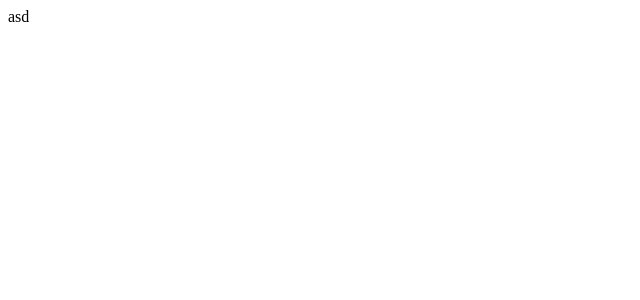
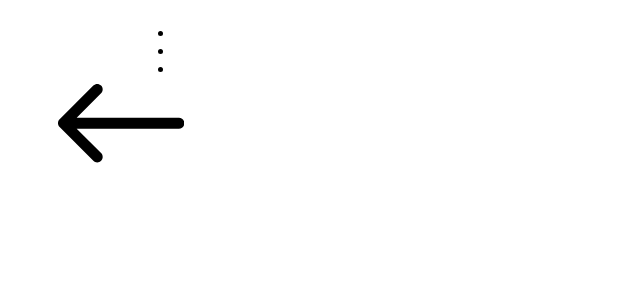
Before and after one commit to Stealty/V_Dex, a React (Vite) app: page /pokedex in a window 1280 px wide. Shown: the top 300 px of the page, without its empty margins (0-640 px from the left). Built offline with nearby package versions, Linux system fonts and the light colour scheme.

Commit message:
create Routes for homescreen and pokedex pages

```diff
--- a/package.json
+++ b/package.json
@@ -11,6 +11,7 @@
   "dependencies": {
     "react": "^18.2.0",
     "react-dom": "^18.2.0",
+    "react-router-dom": "^6.3.0",
     "sass": "^1.54.0"
   },
   "devDependencies": {
--- /dev/null
+++ b/src/Router.jsx
@@ -0,0 +1,14 @@
+import React from "react";
+import { Routes, Route, Navigate } from "react-router-dom";
+import App from "./pages/home";
+import Pokedex from "./pages/pokedex";
+
+const Router = () => {
+    return <Routes>
+        <Route path="/" element={<Navigate to={"/home"} />}/>
+        <Route path="/home" element={<App />} />
+        <Route path="/pokedex" element={<Pokedex />} />
+    </Routes>
+}
+
+export default Router;
--- /dev/null
+++ b/src/components/atoms/back/back.jsx
@@ -0,0 +1,9 @@
+import styles from "./back.module.scss";
+
+const Back = (className) => {
+    return <svg className={`${className} ${styles.Back}`} width="22" height="14" viewBox="0 0 22 14" xmlns="http://www.w3.org/2000/svg">
+    <path d="M21.0476 6.0477H3.25135L7.4978 1.80097C7.86982 1.42917 7.86982 0.826047 7.4978 0.454305C7.12578 0.0822889 6.52266 0.0822889 6.15119 0.454305L0.279012 6.3266C-0.0930041 6.69839 -0.0930041 7.30157 0.279012 7.67326L6.15119 13.5458C6.33715 13.7319 6.58085 13.8248 6.8245 13.8248C7.06814 13.8248 7.31185 13.7319 7.4978 13.5458C7.86982 13.174 7.86982 12.5709 7.4978 12.1992L3.25135 7.95227H21.0476C21.5735 7.95227 22 7.52586 22 6.99996C22 6.47405 21.5736 6.0477 21.0476 6.0477Z" />
+</svg>
+}
+
+export default Back;
--- /dev/null
+++ b/src/components/atoms/back/back.module.scss
@@ -0,0 +1,5 @@
+.Back {
+    width: 100%;
+    height: 100%;
+    margin: 50px 0 0 50px;
+}
--- a/src/components/molecules/menuhamburguer/menuhamburguer.jsx
+++ b/src/components/molecules/menuhamburguer/menuhamburguer.jsx
@@ -1,15 +1,16 @@
 import React from "react";
 import styles from "./menuhamburguer.module.scss";
+import Back from "../../atoms/back/back";
 
 const MenuHamburguer = () => {
     return <nav className={styles.Navigation}>
-        <svg width="22" height="14" viewBox="0 0 22 14" fill="none" xmlns="http://www.w3.org/2000/svg">
-<path d="M21.0476 6.0477H3.25135L7.4978 1.80097C7.86982 1.42917 7.86982 0.826047 7.4978 0.454305C7.12578 0.0822889 6.52266 0.0822889 6.15119 0.454305L0.279012 6.3266C-0.0930041 6.69839 -0.0930041 7.30157 0.279012 7.67326L6.15119 13.5458C6.33715 13.7319 6.58085 13.8248 6.8245 13.8248C7.06814 13.8248 7.31185 13.7319 7.4978 13.5458C7.86982 13.174 7.86982 12.5709 7.4978 12.1992L3.25135 7.95227H21.0476C21.5735 7.95227 22 7.52586 22 6.99996C22 6.47405 21.5736 6.0477 21.0476 6.0477Z" fill="#303943"/>
-</svg>
-        <ul>
+        <Back className={styles.Navigation__BackArrow} />
+        <ul className={styles.Navigation__Menu}>
             <li><span></span><span></span></li>
             <li><span></span><span></span></li>
             <li><span></span><span></span></li>
         </ul>
     </nav>
 }
+
+export default MenuHamburguer;
--- a/src/components/molecules/menuhamburguer/menuhamburguer.module.scss
+++ b/src/components/molecules/menuhamburguer/menuhamburguer.module.scss
@@ -1,4 +1,10 @@
 .Navigation{
-    display: flex;
-    justify-content: space-between;
+    display: grid;
+    grid-template-columns: 10% 80% 10%;
+    grid-template-areas: 'bk space menu' ;
+
+    .BackArrow{
+       grid-area: 'bk';
+    }
+
 }
--- a/src/main.jsx
+++ b/src/main.jsx
@@ -1,9 +1,12 @@
 import React from "react";
 import ReactDOM from "react-dom/client";
-import App from "./pages/home";
+import { BrowserRouter } from 'react-router-dom';
+import Router from "./Router";
 
 ReactDOM.createRoot(document.getElementById("root")).render(
   <React.StrictMode>
-    <App />
+    <BrowserRouter>
+      <Router />
+    </BrowserRouter>
   </React.StrictMode>
 );
--- a/src/pages/home.jsx
+++ b/src/pages/home.jsx
@@ -1,7 +1,9 @@
+import { Link } from "react-router-dom";
+
 function App() {
   return (
     <div className="App">
-      <div>asd</div>
+      <Link to={"/pokedex"}>asd</Link>
     </div>
   );
 }
```
Also changed, not shown: 2 other files (tests, documents, lock files or other folders).
